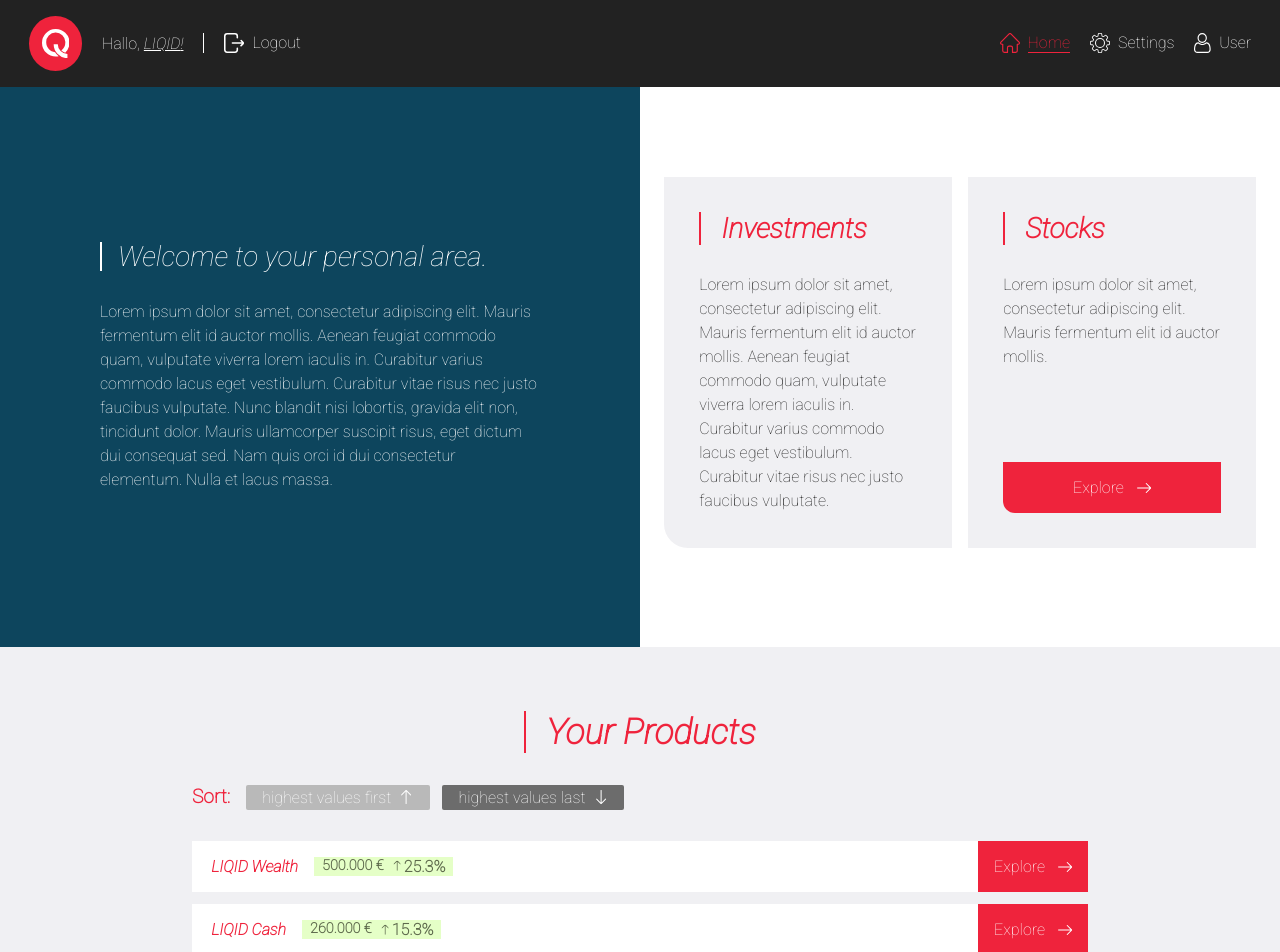
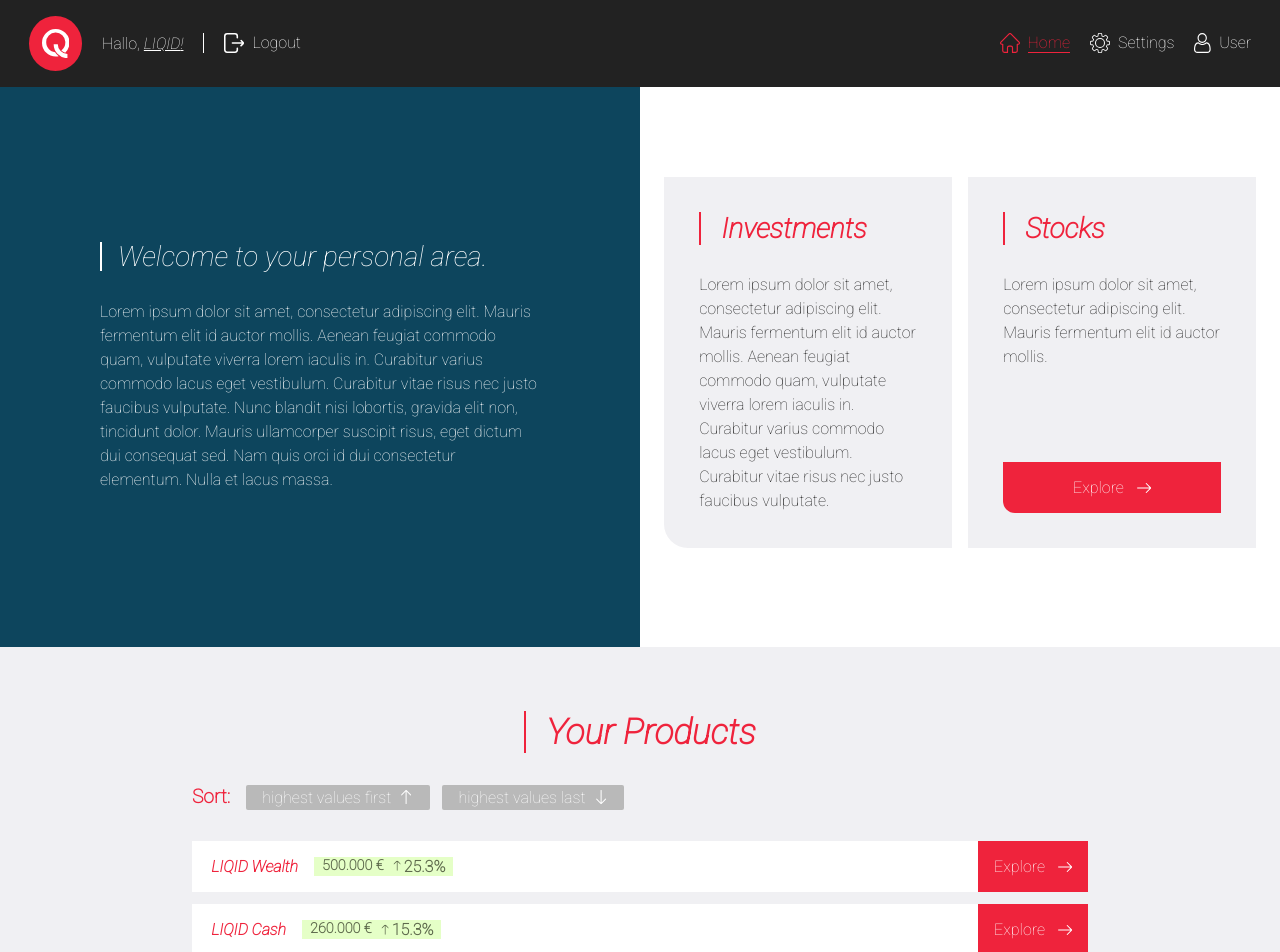
Before and after one commit to IngridAmaral/landing-page, a React (Create React App) app: page / in a window 1280 px wide. Shown: the top 952 px of the page. Built offline with nearby package versions, Linux system fonts and the light colour scheme.

Commit message:
improves sorting logic

```diff
--- a/src/components/user-products/UserProducts.jsx
+++ b/src/components/user-products/UserProducts.jsx
@@ -1,47 +1,21 @@
 import React from 'react';
 import Product from './product/Product';
 import SortingButton from './sorting-button/SortingButton';
+import {
+  USER_PRODUCTS,
+  SORTING_OPTIONS_KEYS,
+  SORTING_OPTIONS
+} from '../../data';
 import './UserProducts.scss';
-
-export const USER_PRODUCTS = {
-  title: 'Your Products',
-  products: [
-    {
-      name: 'Wealth',
-      details: { value: '500.000', currency: '€', variation: 25.3 }
-    },
-    {
-      name: 'Cash',
-      details: { value: '260.000', currency: '€', variation: 15.3 }
-    },
-    {
-      name: 'Venture',
-      details: { value: '928.000', currency: '€', variation: -0.13 }
-    },
-    {
-      name: 'PE',
-      details: { value: '850.000', currency: '€', variation: 50.8 }
-    },
-    {
-      name: 'RE',
-      details: { value: '799.000', currency: '€', variation: 25.6 }
-    }
-  ]
-};
-
-export const SORTING_BUTTONS = [
-  { text: 'highest values first', sortBy: 'highest' },
-  { text: 'highest values last', sortBy: 'lowest' }
-];
 
 class UserProducts extends React.Component {
   constructor(props) {
     super(props);
 
     this.state = {
-      isHighestValueFirst: false,
+      currentSort: '',
       title: USER_PRODUCTS.title,
-      productsData: USER_PRODUCTS.products
+      productsData: USER_PRODUCTS.products.slice()
     };
   }
 
@@ -55,36 +29,32 @@
       (a, b) => parseFloat(b.details.value) - parseFloat(a.details.value)
     );
 
-  handleSort = (sortBy) => {
+  handleSort = (sortBy = '') => {
     const { productsData } = this.state;
     let sortedProducts = productsData;
-    let sortByHighest = false;
 
     switch (sortBy) {
       case 'highest':
         sortedProducts = this.sortByHighest(productsData);
-        sortByHighest = true;
         break;
 
       case 'lowest':
         sortedProducts = this.sortByLowest(productsData);
-        sortByHighest = false;
         break;
 
       default:
-        sortedProducts = productsData;
-        sortByHighest = false;
+        sortedProducts = USER_PRODUCTS.products.slice();
         break;
     }
 
     this.setState({
-      isHighestValueFirst: sortByHighest,
+      currentSort: sortBy,
       productsData: sortedProducts
     });
   };
 
   render() {
-    const { productsData, isHighestValueFirst, title } = this.state;
+    const { productsData, title, currentSort } = this.state;
 
     return (
       <div className="user-products-container">
@@ -92,17 +62,13 @@
         <div className="sort-section">
           <span className="sort-title">Sort:</span>
           <div className="sorting-buttons">
-            {SORTING_BUTTONS.map(({ text, sortBy }) => (
+            {SORTING_OPTIONS_KEYS.map((option) => (
               <SortingButton
-                key={`sorting-button-${text}`}
-                text={text}
+                key={`sorting-button-${SORTING_OPTIONS[option].text}`}
+                text={SORTING_OPTIONS[option].text}
                 onClick={this.handleSort}
-                isActive={
-                  sortBy === 'lowest'
-                    ? !isHighestValueFirst
-                    : isHighestValueFirst
-                }
-                sortBy={sortBy}
+                isActive={SORTING_OPTIONS[option].sortBy === currentSort}
+                sortBy={SORTING_OPTIONS[option].sortBy}
               />
             ))}
           </div>
--- a/src/components/user-products/sorting-button/SortingButton.jsx
+++ b/src/components/user-products/sorting-button/SortingButton.jsx
@@ -14,7 +14,7 @@
   <button
     id={sortBy}
     type="button"
-    onClick={() => onClick(sortBy)}
+    onClick={() => (isActive ? onClick() : onClick(sortBy))}
     className={`sorting-button ${isActive ? 'sorting-button-active' : ''}`}
   >
     <span>{text}</span>
--- a/src/data.jsx
+++ b/src/data.jsx
@@ -12,3 +12,60 @@
 };
 
 export const ICONS_KEYS = Object.keys(ICONS);
+
+// main-content
+// /investment-options
+export const INVESTMENT_OPTIONS = [
+  {
+    title: 'Investments',
+    description:
+      'Lorem ipsum dolor sit amet, consectetur adipiscing elit. Mauris fermentum elit id auctor mollis. Aenean feugiat commodo quam, vulputate viverra lorem iaculis in. Curabitur varius commodo lacus eget vestibulum. Curabitur vitae risus nec justo faucibus vulputate.',
+    exploreButton: false
+  },
+  {
+    title: 'Stocks',
+    description:
+      'Lorem ipsum dolor sit amet, consectetur adipiscing elit. Mauris fermentum elit id auctor mollis.',
+    exploreButton: true
+  }
+];
+
+// /introduction
+export const INTRODUCTION_TITLE = 'Welcome to your personal area.';
+
+export const INTRODUCTION_DESCRIPTION =
+  'Lorem ipsum dolor sit amet, consectetur adipiscing elit. Mauris fermentum elit id auctor mollis. Aenean feugiat commodo quam, vulputate viverra lorem iaculis in. Curabitur varius commodo lacus eget vestibulum. Curabitur vitae risus nec justo faucibus vulputate. Nunc blandit nisi lobortis, gravida elit non, tincidunt dolor. Mauris ullamcorper suscipit risus, eget dictum dui consequat sed. Nam quis orci id dui consectetur elementum. Nulla et lacus massa.';
+
+// user-products
+export const USER_PRODUCTS = {
+  title: 'Your Products',
+  products: [
+    {
+      name: 'Wealth',
+      details: { value: '500.000', currency: '€', variation: 25.3 }
+    },
+    {
+      name: 'Cash',
+      details: { value: '260.000', currency: '€', variation: 15.3 }
+    },
+    {
+      name: 'Venture',
+      details: { value: '928.000', currency: '€', variation: -0.13 }
+    },
+    {
+      name: 'PE',
+      details: { value: '850.000', currency: '€', variation: 50.8 }
+    },
+    {
+      name: 'RE',
+      details: { value: '799.000', currency: '€', variation: 25.6 }
+    }
+  ]
+};
+
+export const SORTING_OPTIONS = {
+  highest: { text: 'highest values first', sortBy: 'highest' },
+  lowest: { text: 'highest values last', sortBy: 'lowest' }
+};
+
+export const SORTING_OPTIONS_KEYS = Object.keys(SORTING_OPTIONS);
```
